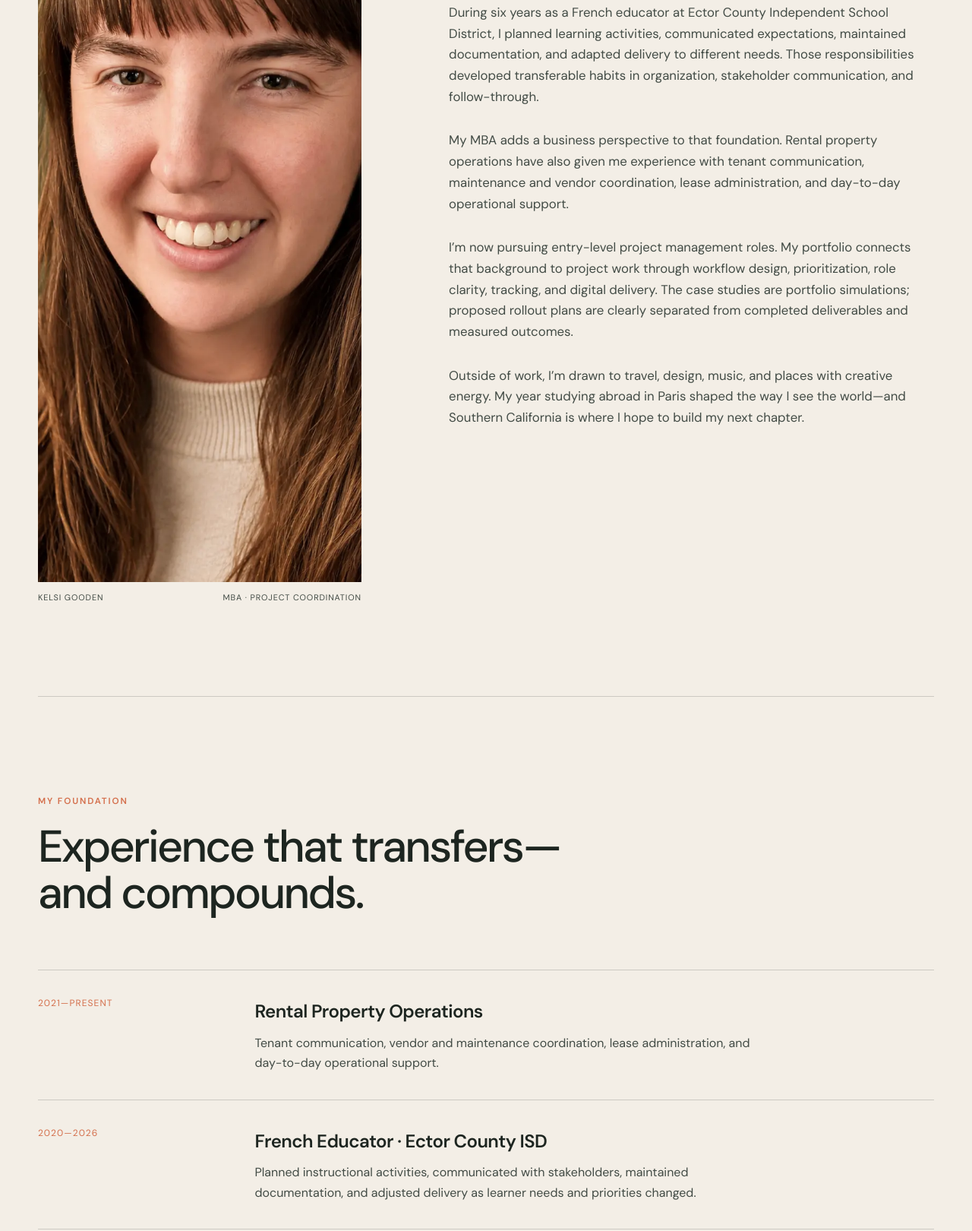
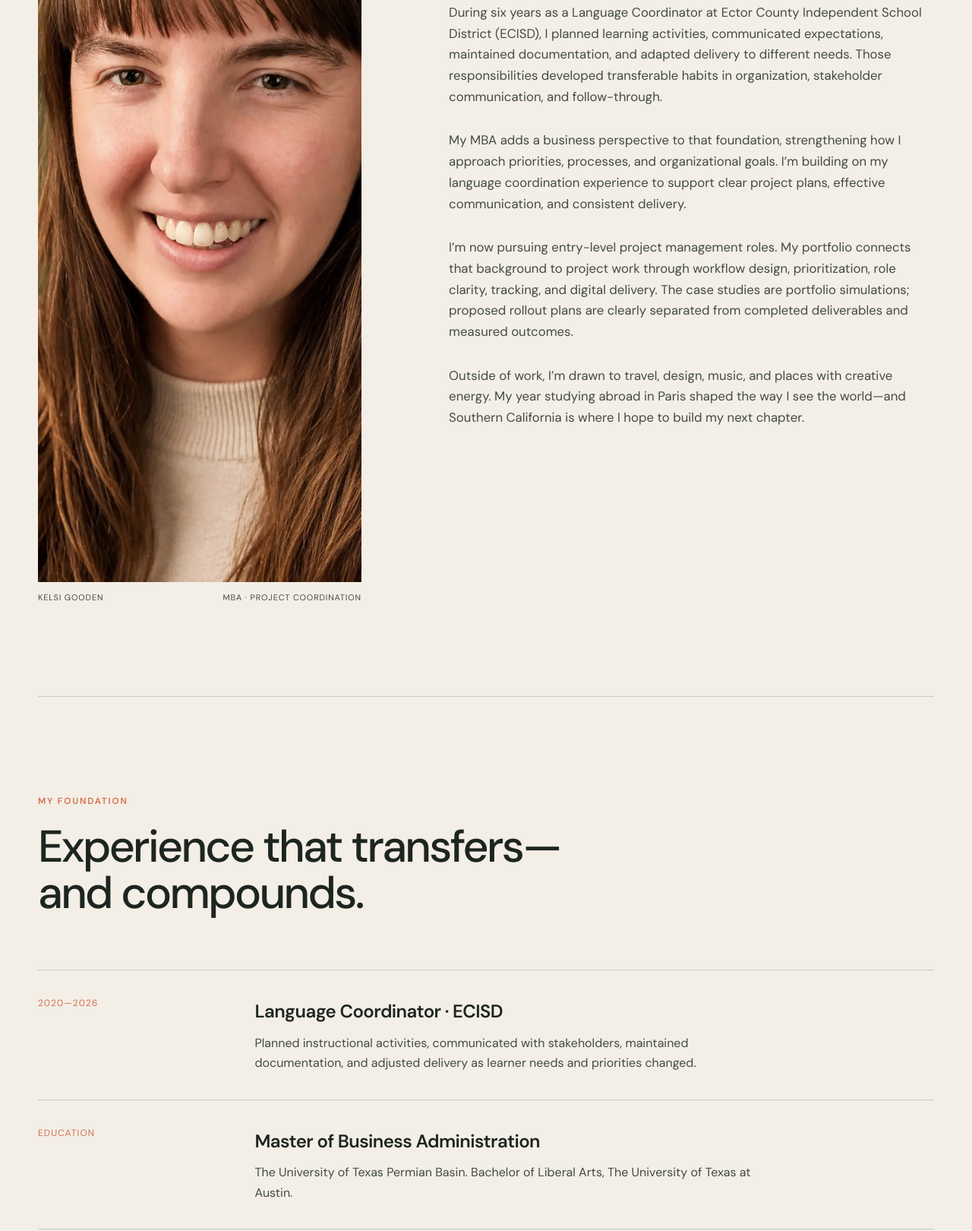
Before and after one commit to Snickergiurl/Snickergiurl.github.io, a plain HTML site: page about.html in a window 1280 px wide. Shown: the part 991-2611 px from the top of the page at 76% size. Drawn offline with Linux system fonts and the light colour scheme.

Commit message:
Align About page with ECISD Language Coordinator experience

```diff
--- a/about.html
+++ b/about.html
@@ -33,8 +33,8 @@
         </div>
         <div class="story-copy reveal reveal-delay">
           <p class="lead">I bring structure to busy environments: clear priorities, useful documentation, and communication that helps people know what comes next.</p>
-<p>During six years as a French educator at Ector County Independent School District, I planned learning activities, communicated expectations, maintained documentation, and adapted delivery to different needs. Those responsibilities developed transferable habits in organization, stakeholder communication, and follow-through.</p>
-<p>My MBA adds a business perspective to that foundation. Rental property operations have also given me experience with tenant communication, maintenance and vendor coordination, lease administration, and day-to-day operational support.</p>
+<p>During six years as a Language Coordinator at Ector County Independent School District (ECISD), I planned learning activities, communicated expectations, maintained documentation, and adapted delivery to different needs. Those responsibilities developed transferable habits in organization, stakeholder communication, and follow-through.</p>
+<p>My MBA adds a business perspective to that foundation, strengthening how I approach priorities, processes, and organizational goals. I’m building on my language coordination experience to support clear project plans, effective communication, and consistent delivery.</p>
 <p>I’m now pursuing entry-level project management roles. My portfolio connects that background to project work through workflow design, prioritization, role clarity, tracking, and digital delivery. The case studies are portfolio simulations; proposed rollout plans are clearly separated from completed deliverables and measured outcomes.</p>
           <p>Outside of work, I’m drawn to travel, design, music, and places with creative energy. My year studying abroad in Paris shaped the way I see the world—and Southern California is where I hope to build my next chapter.</p>
         </div>
@@ -46,8 +46,7 @@
           <h2>Experience that transfers—and compounds.</h2>
         </div>
         <div class="timeline">
-          <article><span>2021—Present</span><div><h3>Rental Property Operations</h3><p>Tenant communication, vendor and maintenance coordination, lease administration, and day-to-day operational support.</p></div></article>
-          <article><span>2020—2026</span><div><h3>French Educator · Ector County ISD</h3><p>Planned instructional activities, communicated with stakeholders, maintained documentation, and adjusted delivery as learner needs and priorities changed.</p></div></article>
+          <article><span>2020—2026</span><div><h3>Language Coordinator · ECISD</h3><p>Planned instructional activities, communicated with stakeholders, maintained documentation, and adjusted delivery as learner needs and priorities changed.</p></div></article>
           <article><span>Education</span><div><h3>Master of Business Administration</h3><p>The University of Texas Permian Basin. Bachelor of Liberal Arts, The University of Texas at Austin.</p></div></article>
           <article><span>Professional Development</span><div><h3>Artificial Intelligence &amp; Machine Learning</h3><p>Applied program work through The University of Texas at Austin, focused on using data, predictive modeling, and machine learning to address business challenges.</p></div></article>
           <article><span>Portfolio Practice</span><div><h3>Project Planning &amp; Delivery</h3><p>Independent case studies connecting workflow design, role clarity, issue escalation, and a working digital deliverable to proposed implementation plans.</p></div></article>
```
